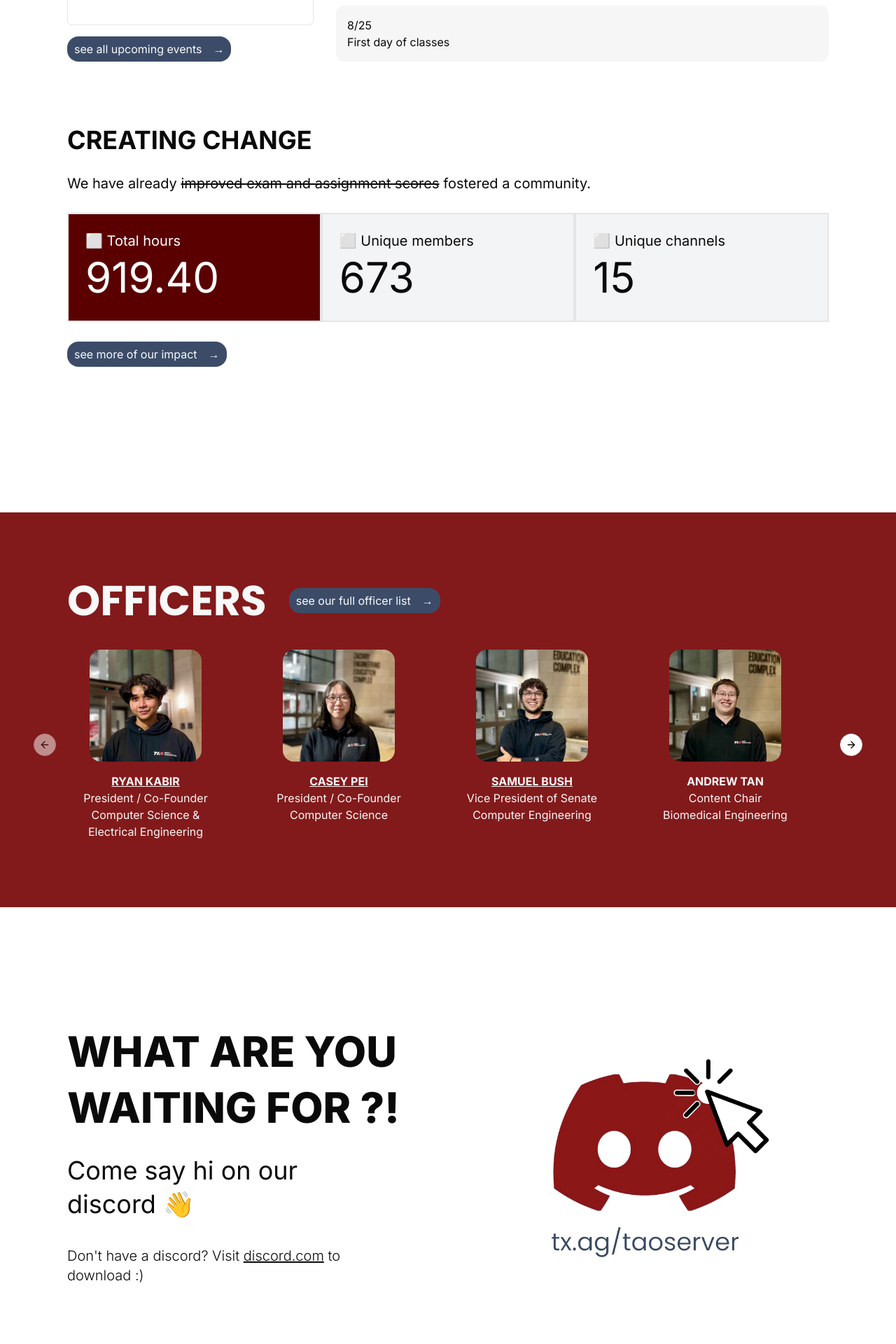
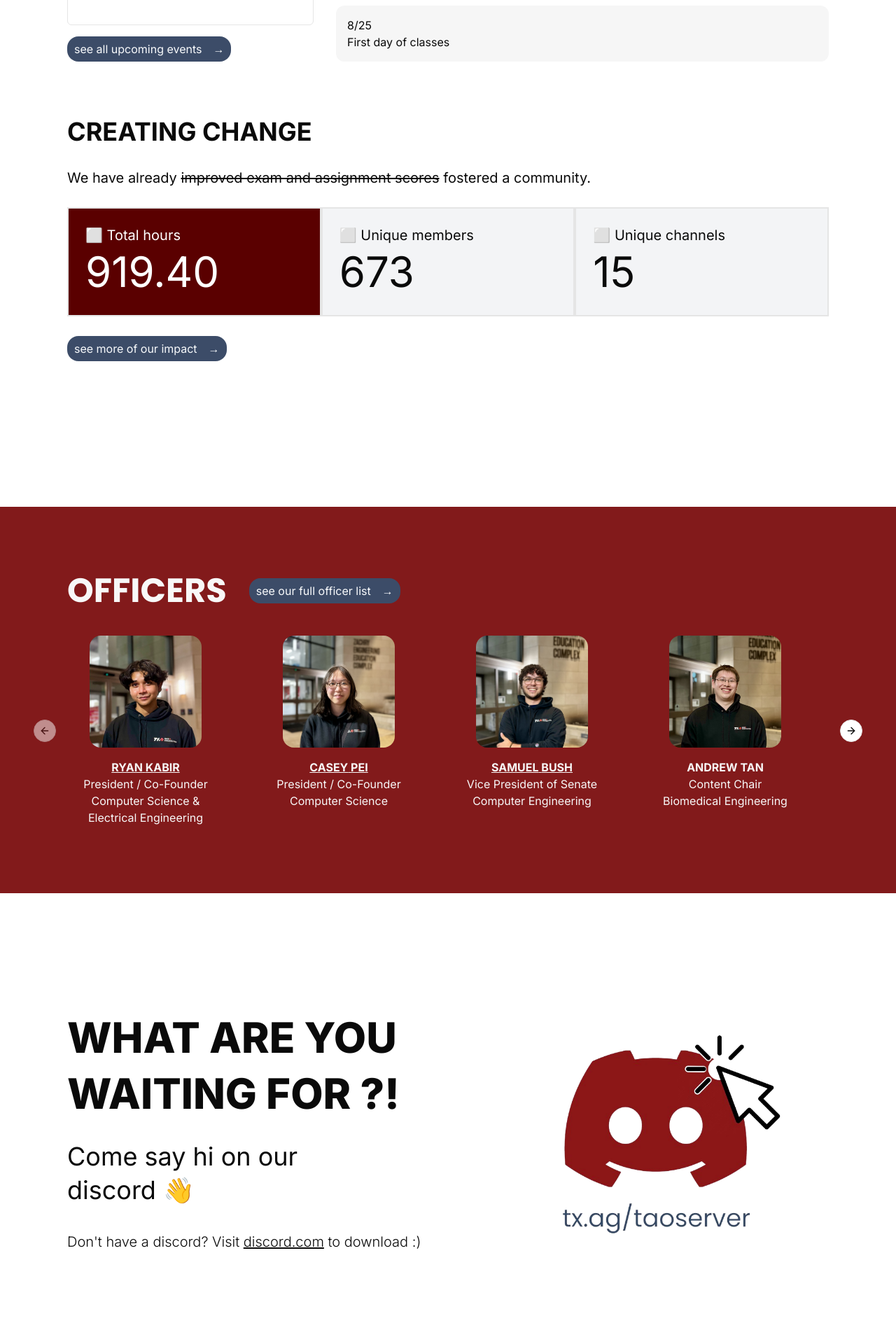
Before and after one commit to TAO-ENGR/club-website, a Next.js app in the folder club-website/: page / in a window 1280 px wide. Shown: the part 1500-3420 px from the top of the page at 70% size. Built offline with nearby package versions, Linux system fonts and the light colour scheme.

Commit message:
last font changes, pls be last committtttttt

```diff
--- a/club-website/src/app/_subsections/blurb.tsx
+++ b/club-website/src/app/_subsections/blurb.tsx
@@ -10,7 +10,7 @@ import { FaDiscord, FaEnvelope, FaLink } from "react-icons/fa";
 const Blurb: React.FC = () => {
   return (
     <div
-      className={`w-full py-4 md:py-16 lg:py-32 text-4xl flex flex-col gap-4 ${styles["hover-raise"]}`}
+      className={`w-full py-8 md:py-16 lg:py-32 text-4xl flex flex-col gap-4 ${styles["hover-raise"]}`}
       style={poppins.style}
     >
       <div className="flex gap-4">
--- a/club-website/src/app/_subsections/creating-change.tsx
+++ b/club-website/src/app/_subsections/creating-change.tsx
@@ -4,7 +4,7 @@ import ArrowButton from "@/components/arrowButton";
 const CreatingChange: React.FC = () => {
   return (
     <div className="w-full">
-      <h1 className="text-4xl font-bold pt-11 pb-7">CREATING CHANGE</h1>
+      <h1 className="text-4xl font-bold pt-4 md:pt-8 pb-8">CREATING CHANGE</h1>
 
       <p className="text-xl pb-7">
         We have already <s>improved exam and assignment scores</s> fostered a
@@ -26,7 +26,7 @@ const CreatingChange: React.FC = () => {
         </div>
       </div>
 
-      <div className="pt-7 pb-40 w-fit">
+      <div className="pt-7 pb-8 md:pb-16 lg:pb-40 w-fit">
         <ArrowButton link={"/about/#impact"}>
           <>see more of our impact</>
         </ArrowButton>
--- a/club-website/src/app/_subsections/home-officers.tsx
+++ b/club-website/src/app/_subsections/home-officers.tsx
@@ -25,7 +25,7 @@ export default function HomeOfficers() {
     <div className={`w-[100vw] text-left bg p-8 lg:p-24 ${home["bg-maroon"]}`}>
       <div className="flex flex-col lg:flex-row gap-4 lg:gap-8 lg:items-center mb-10">
         <h1
-          className={`font-bold text-6xl ${home["text-light-gray"]}`}
+          className={`font-bold text-5xl ${home["text-light-gray"]}`}
           style={poppins.style}
         >
           OFFICERS
--- a/club-website/src/app/_subsections/what-are-you-waiting-for.tsx
+++ b/club-website/src/app/_subsections/what-are-you-waiting-for.tsx
@@ -5,17 +5,17 @@ const WhatAreYouWaitingFor: React.FC = () => {
   return (
     <div className="flex flex-col md:flex-row bg-white py-8 md:py-16 lg:py-32 w-full">
       <div className="md:pr-32">
-        <h1 className="lg:text-6xl md:text-5xl text-4xl font-extrabold pb-0 md:pb-5">
+        <h1 className="lg:text-6xl md:text-4xl text-4xl font-extrabold pb-0 md:pb-5">
           WHAT ARE YOU
         </h1>
-        <h1 className="lg:text-6xl md:text-5xl text-4xl font-extrabold pb-10">
+        <h1 className="lg:text-6xl md:text-4xl text-4xl font-extrabold pb-10">
           WAITING FOR ?!
         </h1>
 
-        <h2 className="lg:text-4xl md:text-3xl text-2xl pb-0 md:pb-2">
+        <h2 className="lg:text-4xl md:text-2xl text-2xl pb-0 md:pb-2">
           Come say hi on our
         </h2>
-        <h2 className="lg:text-4xl md:text-3xl text-2xl pb-10">discord 👋</h2>
+        <h2 className="lg:text-4xl md:text-2xl text-2xl pb-10">discord 👋</h2>
 
         <p className="lg:text-xl md:text-lg font-light">
           Don&apos;t have a discord? Visit{" "}
@@ -26,9 +26,8 @@ const WhatAreYouWaitingFor: React.FC = () => {
           >
             <u>discord.com</u>
           </a>{" "}
-          to
+          to download :&#41;
         </p>
-        <p className="lg:text-xl md:text-lg font-light">download :&#41;</p>
       </div>
 
       <div className="flex-auto lg:items-center flex lg:justify-center">
--- a/club-website/src/app/about/subsections/about-intro.tsx
+++ b/club-website/src/app/about/subsections/about-intro.tsx
@@ -6,7 +6,7 @@ import about from "../about.module.css";
 const AboutIntro: React.FC = () => {
   return (
     <div className={`text-left bg p-8 lg:p-24 ${about["bg-light-gray"]}`}>
-      <h1 className="font-bold text-4xl mb-8" style={poppins.style}>
+      <h1 className="font-bold md:text-4xl text-3xl mb-8" style={poppins.style}>
         ABOUT
       </h1>
       <p className="Inter text-md">
--- a/club-website/src/app/about/subsections/impact.tsx
+++ b/club-website/src/app/about/subsections/impact.tsx
@@ -7,7 +7,7 @@ const Impact: React.FC = () => {
     <div className={`text-left bg p-8 lg:p-24`}>
       <h1
         id="impact"
-        className="font-bold text-6xl mb-10"
+        className="font-bold md:text-4xl text-3xl mb-10"
         style={poppins.style}
       >
         IMPACT
--- a/club-website/src/app/about/subsections/membership.tsx
+++ b/club-website/src/app/about/subsections/membership.tsx
@@ -5,7 +5,7 @@ import about from "../about.module.css";
 const Membership: React.FC = () => {
   return (
     <div className={`text-left bg p-8 lg:p-24 ${about["bg-light-gray"]}`}>
-      <h1 className="font-bold text-4xl mb-8" style={poppins.style}>
+      <h1 className="font-bold md:text-4xl text-3xl mb-8" style={poppins.style}>
         MEMBERSHIP
       </h1>
       <p className="Inter text-md">
--- a/club-website/src/app/about/subsections/officers.tsx
+++ b/club-website/src/app/about/subsections/officers.tsx
@@ -24,7 +24,7 @@ const Officers: React.FC = () => {
 
   return (
     <div className={`text-left bg p-8 lg:p-24 ${about["bg-light-gray"]}`}>
-      <h1 className="font-bold text-4xl mb-8" style={poppins.style}>
+      <h1 className="font-bold md:text-4xl text-3xl mb-8" style={poppins.style}>
         OFFICERS
       </h1>
       <div className="flex flex-wrap items-start justify-center gap-12 mb-12">
```
